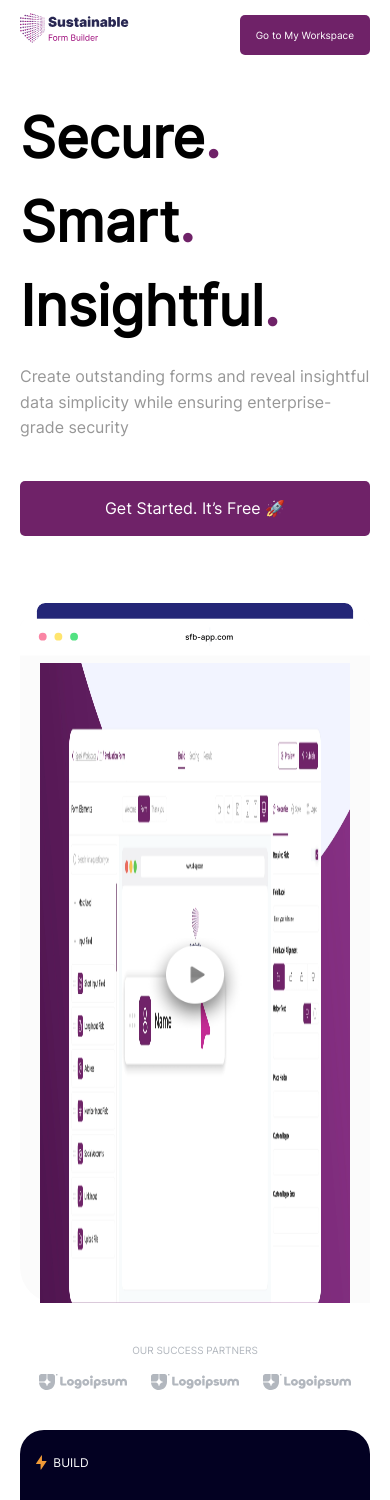
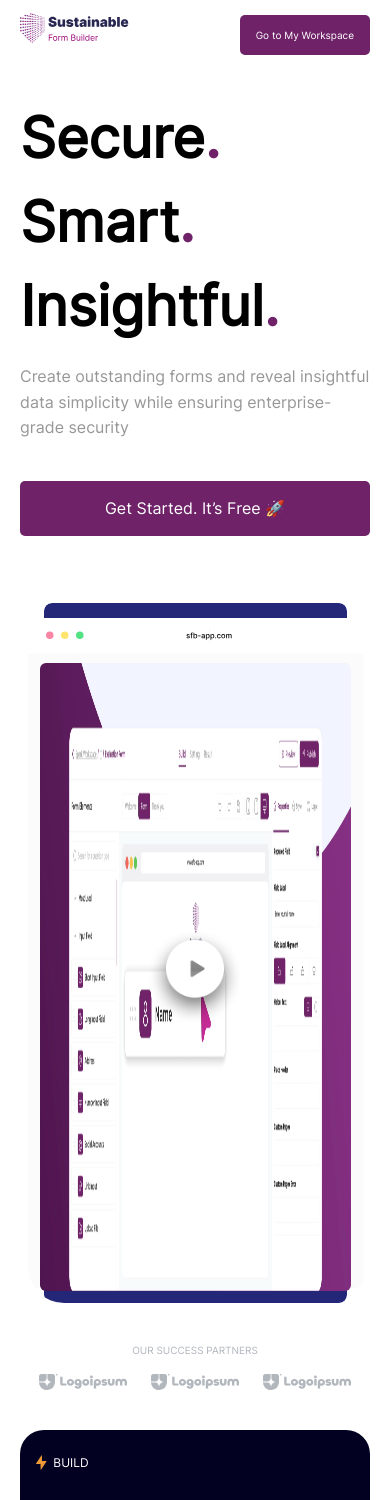
Before and after one commit to alexbilakh/SFB-landing, a Next.js app: page / in a window 390 px wide. Shown: the top 1500 px of the page. Built offline with nearby package versions, Linux system fonts and the light colour scheme; what tailwindcss-animation-delay would draw is missing.

Commit message:
fix responsive problem

```diff
--- a/app/home/component/HeroSection.js
+++ b/app/home/component/HeroSection.js
@@ -109,8 +109,8 @@ const HeroSection = () => {
       <div
         data-aos="fade-left"
         className={classNames(
-          "bg-[url(/image/landing/hero-mobile.svg)] bg-cover w-full h-[700px] mt-24 flex flex-col justify-center items-center pt-[60px] px-5",
-          "sm:bg-[url(/image/landing/video-background.png)] bg-cover sm:h-[226px] sm:mt-0 sm:pt-[25px] sm:pb-[8px] sm:pl-[25px] sm:pr-0",
+          "bg-[url(/image/landing/hero-mobile.svg)] w-[335px] h-[700px] bg-cover mt-24 flex flex-col justify-center items-center pt-[60px] px-3 pb-3 m-auto",
+          "sm:bg-[url(/image/landing/video-background.png)] bg-cover sm:w-full sm:h-[226px] sm:mt-0 sm:pt-[25px] sm:pb-[8px] sm:pl-[25px] sm:pr-0",
           "lg:h-[541px]",
           "2xl:bg-[url(/image/landing/video-background.png)] bg-cover 2xl:w-4/5 2xl:h-[693px] 2xl:pt-[25px] 2xl:pb-[3px] 2xl:pl-[25px]"
         )}
@@ -136,7 +136,7 @@ const HeroSection = () => {
           width={0}
           height={0}
           sizes="100vw"
-          className="w-full h-full"
+          className="w-full h-full rounded-md"
         />
         <button className="sm:ml-10 absolute" onClick={() => setOpen(true)}>
           <Image
```
